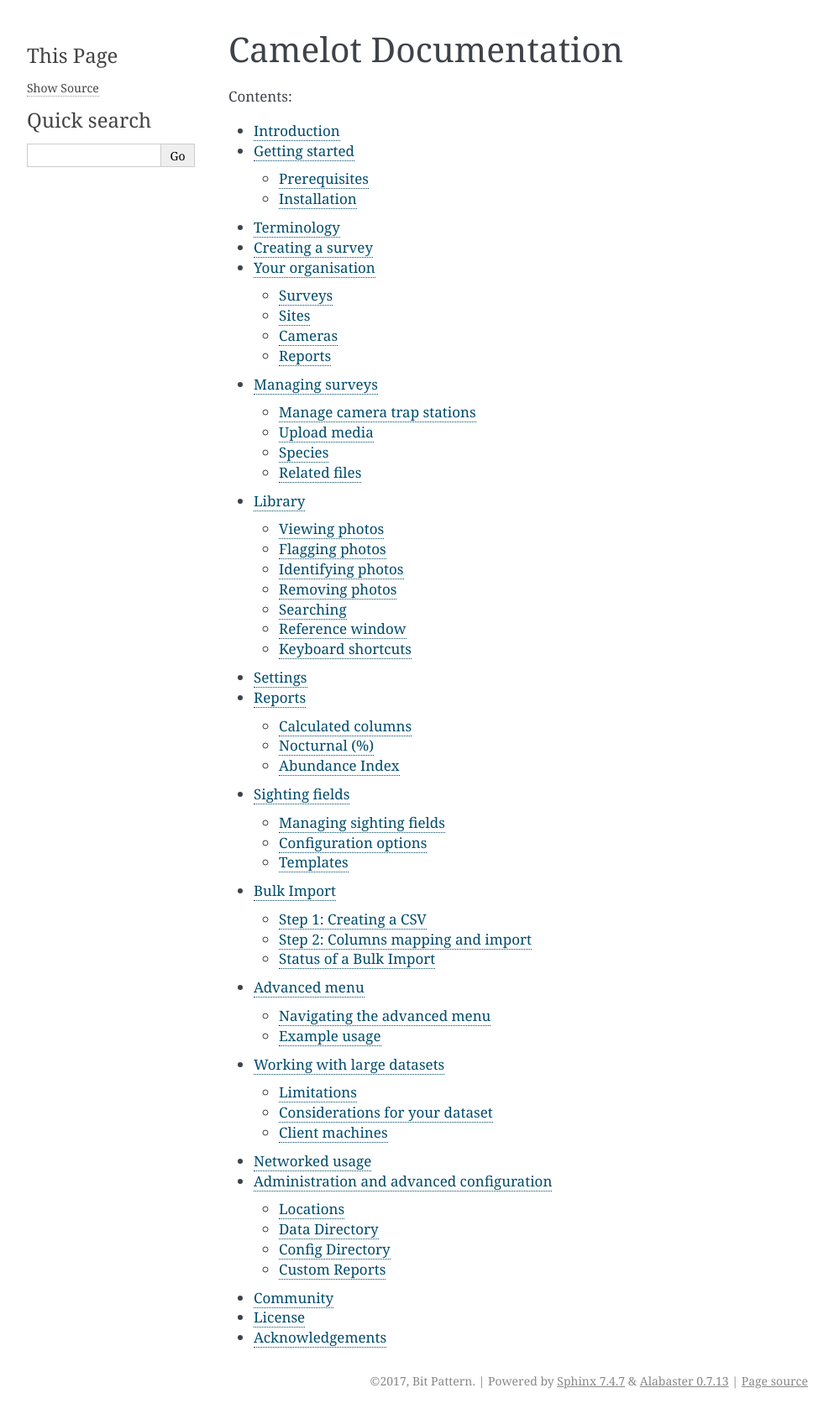
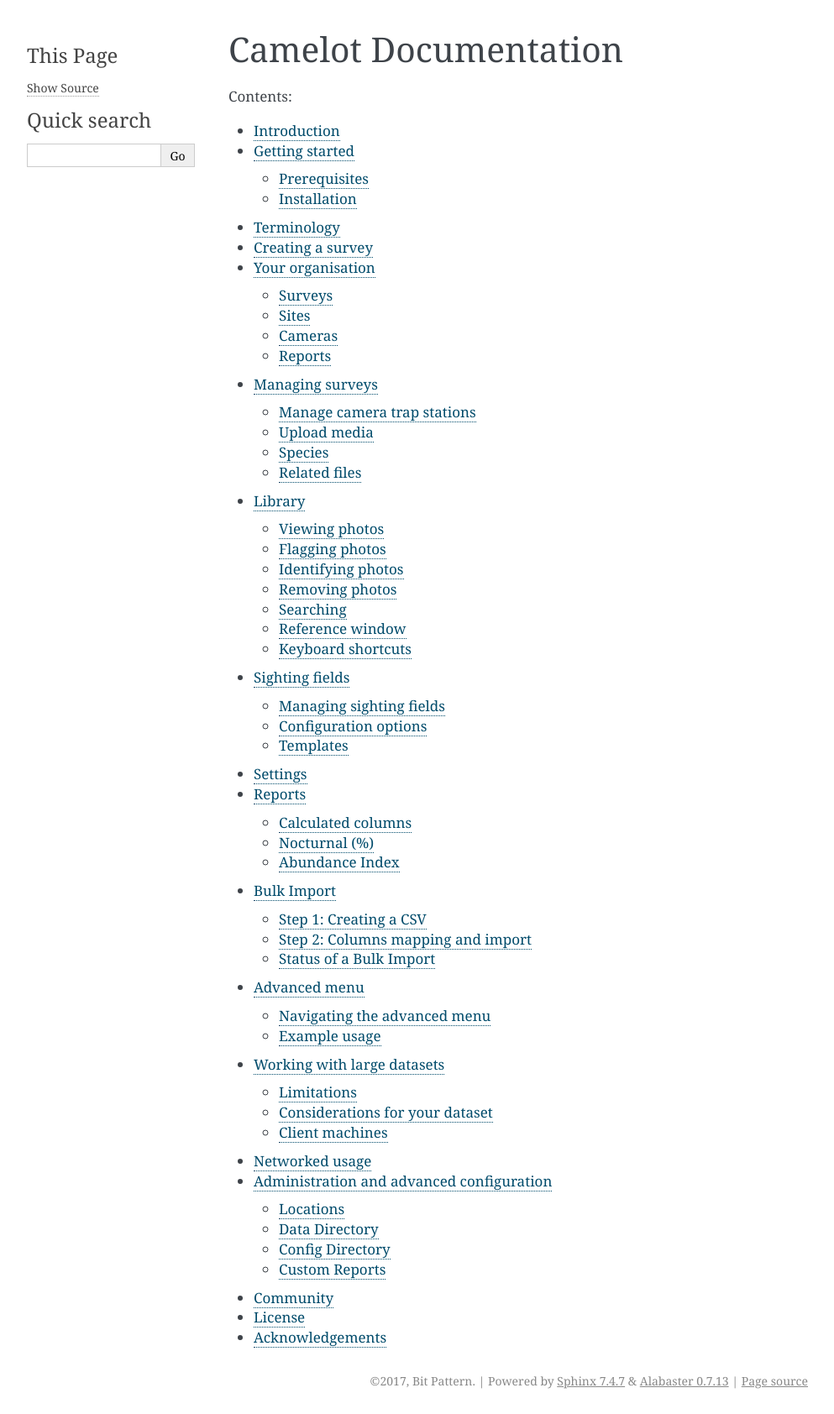
Before and after one commit to heidihendry/camelot, a Sphinx documentation site: the page built from doc/index.rst, in a window 1280 px wide. Shown: the whole page at 84% size, without its empty margins (148-1141 px from the left). Built offline with Sphinx 7.4.7, drawn with Linux system fonts in a browser that asks for light colours.

```diff
--- a/doc/index.rst
+++ b/doc/index.rst
@@ -12,9 +12,9 @@ Camelot Documentation
    yourorganisation
    surveymanagement
    library
+   sightingfields
    settings
    reports
-   sightingfields
    bulkimport
    advancedmenu
    scale
```
